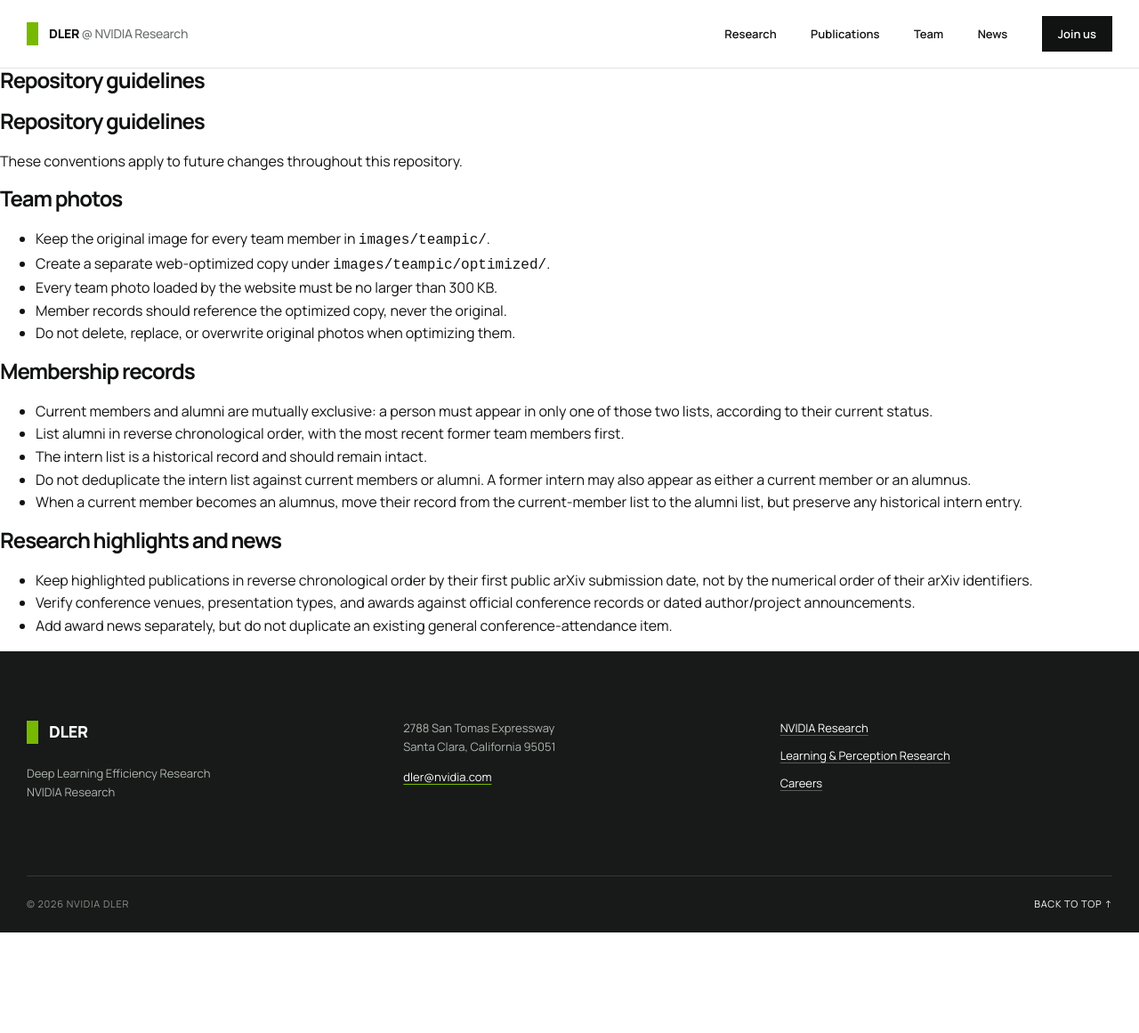
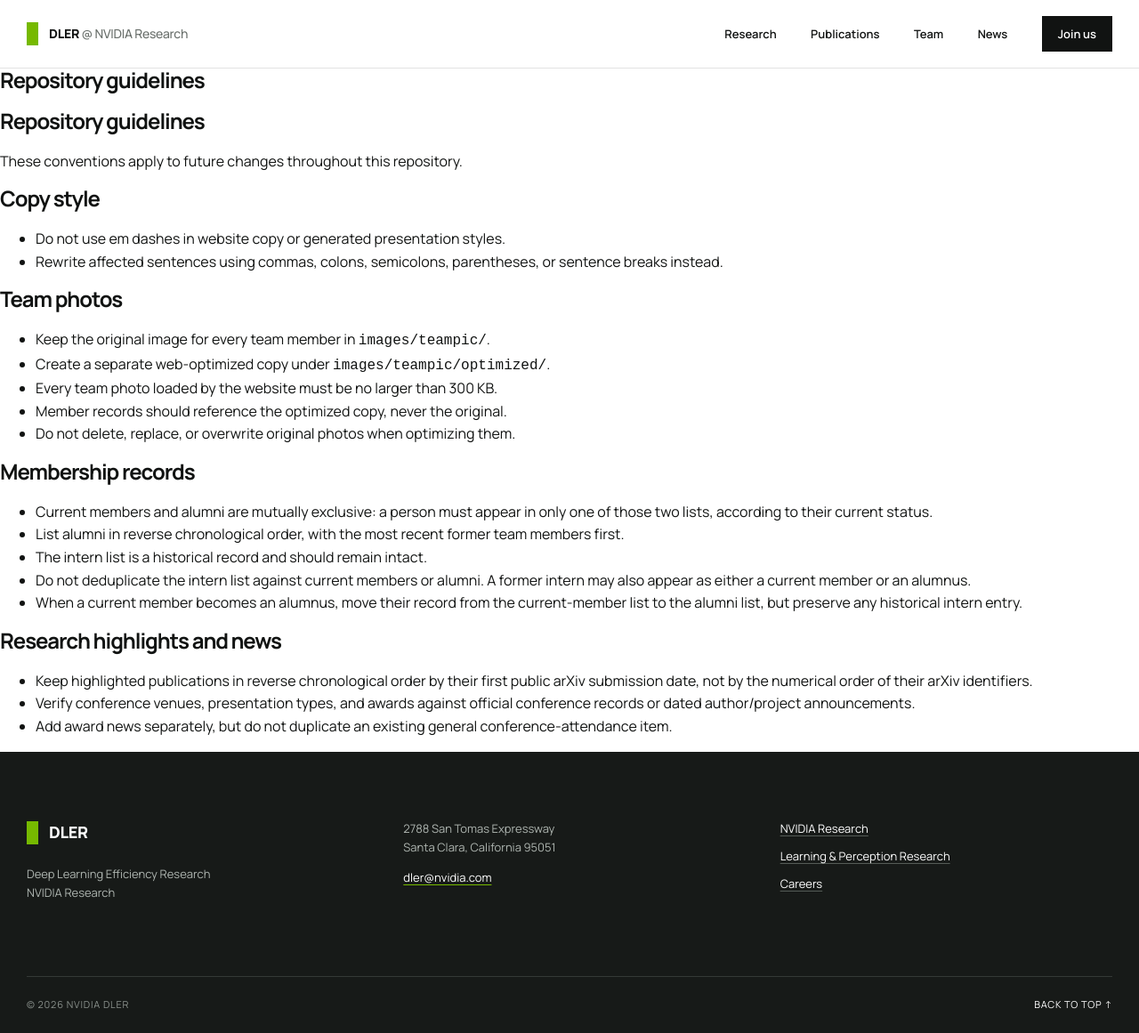
Before and after one commit to nv-dler/nv-dler.github.io, a Jekyll site: the page built from AGENTS.md, in a window 1280 px wide and 1161 px high. Shown: the whole window at 89% size. Built offline with Jekyll 4.4.1, drawn with Linux system fonts in a browser that asks for light colours; our own code applies the rules of GitHub Pages for plain Markdown files.

Commit message:
Enforce em-dash-free site copy

```diff
--- a/AGENTS.md
+++ b/AGENTS.md
@@ -1,6 +1,11 @@
 # Repository guidelines
 
 These conventions apply to future changes throughout this repository.
+
+## Copy style
+
+- Do not use em dashes in website copy or generated presentation styles.
+- Rewrite affected sentences using commas, colons, semicolons, parentheses, or sentence breaks instead.
 
 ## Team photos
 
--- a/_sass/bootstrap/_type.scss
+++ b/_sass/bootstrap/_type.scss
@@ -263,7 +263,7 @@ blockquote {
     color: $blockquote-small-color;
 
     &:before {
-      content: '\2014 \00A0'; // em dash, nbsp
+      content: '';
     }
   }
 }
@@ -285,7 +285,7 @@ blockquote.pull-right {
   .small {
     &:before { content: ''; }
     &:after {
-      content: '\00A0 \2014'; // nbsp, em dash
+      content: '';
     }
   }
 }
```
